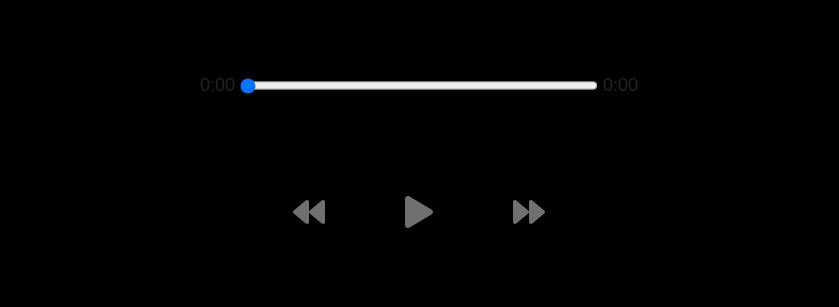
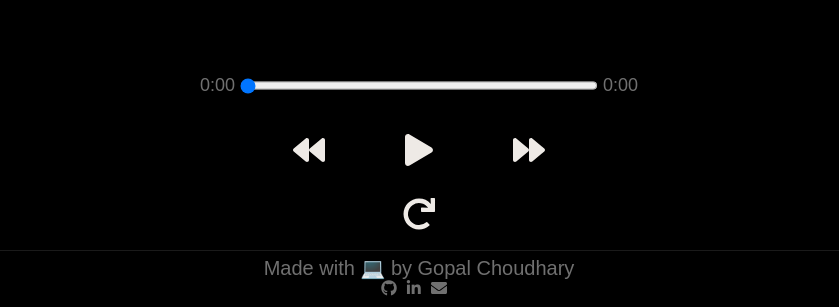
Before and after one commit to gopalkrs/rhythmic-music-player, a React (Create React App) app: page / in a window 1280 px wide. Shown: the part 490-797 px from the top of the page, without its empty margins (221-1060 px from the left). Built offline with nearby package versions, Linux system fonts and the light colour scheme; a web font is replaced by a local one.

Commit message:
added some features

```diff
--- a/src/App.js
+++ b/src/App.js
@@ -6,6 +6,7 @@ import Song from './components/Song';
 import musicData from './musicdata';
 import SongGallery from './components/SongGallery';
 import Navigation from './components/Navigation';
+import Footer from './components/Footer';
 
 function App() {
   const [songs, setSongs] = useState(musicData());
@@ -60,8 +61,9 @@ function App() {
         src={currentSong.audio}
         onEnded={endSongHandler} >
       </audio>
+      <Footer />
+    </div>
 
-    </div>
   )
 }
 
--- /dev/null
+++ b/src/components/Footer.js
@@ -0,0 +1,18 @@
+import React from 'react';
+import { FontAwesomeIcon } from '@fortawesome/react-fontawesome'
+import { faEnvelope } from '@fortawesome/free-solid-svg-icons'
+
+const Footer = ()=>{
+    return(
+        <div className='footer'>
+            <p>Made with &#128187; by Gopal Choudhary</p>
+            <div>
+                <i className="fab fa-github social-media-links"></i>
+                <i className="fab fa-linkedin-in social-media-links"></i>
+                <FontAwesomeIcon className = 'social-media-links' icon={faEnvelope} />
+            </div>
+        </div>
+    );
+};
+
+export default Footer;
--- a/src/components/Player.js
+++ b/src/components/Player.js
@@ -1,6 +1,6 @@
 import React, {useEffect} from 'react';
 import { FontAwesomeIcon } from '@fortawesome/react-fontawesome'
-import { faPlay,faPause,faBackward, faForward } from '@fortawesome/free-solid-svg-icons'
+import { faPlay,faPause,faBackward, faForward,faRedo } from '@fortawesome/free-solid-svg-icons'
 
 const Player = ({currentSong, isPlaying, setIsPlaying, audioRef, songInfo, setSongInfo, songs, setCurrentSong})=>{
 
@@ -37,6 +37,11 @@ const Player = ({currentSong, isPlaying, setIsPlaying, audioRef, songInfo, setSo
         setSongInfo({...songInfo, currentTime : e.target.value})
     }
 
+    const replayHandler = (e)=>{
+        audioRef.current.currentTime = 0;
+        setSongInfo({...songInfo, currentTime : 0});
+    }
+
     const skipTrackHandler = (direction)=>{
         const index = songs.findIndex((song)=>song.id === currentSong.id);
         if(direction==='forward'){
@@ -65,6 +70,7 @@ const Player = ({currentSong, isPlaying, setIsPlaying, audioRef, songInfo, setSo
                 <FontAwesomeIcon className = 'song-play-pause' icon={isPlaying? faPause : faPlay} onClick={playSongHandler} size='2x'/>
                 <FontAwesomeIcon className = 'song-play-pause' icon={faForward} size='2x' onClick={()=>skipTrackHandler('forward')}/>
             </div>
+            <FontAwesomeIcon className = 'song-play-pause' icon={faRedo} size='2x' onClick={replayHandler}/>
 
         </div>
     );
--- a/src/musicdata.js
+++ b/src/musicdata.js
@@ -9,7 +9,6 @@ function musicData(){
                 artist : "SwuM, afternoon bike ride",
                 audio : "https://mp3.chillhop.com/serve.php/?mp3=30134",
                 id : uuidv4(),
-                color : ["#496371", "#35312D"],
                 active : true
             },
             {
@@ -18,7 +17,6 @@ function musicData(){
                 artist : "Parkbench Epiphany",
                 audio : "https://mp3.chillhop.com/serve.php/?mp3=27501",
                 id : uuidv4(),
-                color : ["#496371", "#35312D"],
                 active : false
             },
             {
@@ -27,7 +25,6 @@ function musicData(){
                 artist : "Parkbench Epiphany",
                 audio : "https://mp3.chillhop.com/serve.php/?mp3=27504",
                 id : uuidv4(),
-                color : ["#496371", "#35312D"],
                 active : false
             },
             {
@@ -36,7 +33,6 @@ function musicData(){
                 artist : "Henz",
                 audio : "https://mp3.chillhop.com/serve.php/?mp3=24643",
                 id : uuidv4(),
-                color : ["#455570", "#493C2A"],
                 active : false
             },
             {
@@ -45,7 +41,6 @@ function musicData(){
                 artist : "SwuM",
                 audio : "https://mp3.chillhop.com/serve.php/?mp3=15226",
                 id : uuidv4(),
-                color : ["#543E2D", "#223030"],
                 active : false
             },
             {
@@ -54,7 +49,6 @@ function musicData(){
                 artist : "Leavv, Makzo",
                 audio : "https://mp3.chillhop.com/serve.php/?mp3=20119",
                 id : uuidv4(),
-                color : ["#E8B7B1", "#80A652"],
                 active : false
             },
             {
@@ -63,7 +57,6 @@ function musicData(){
                 artist : "Makzo, Mama Aiuto",
                 audio : "https://mp3.chillhop.com/serve.php/?mp3=24767",
                 id : uuidv4(),
-                color : ["#BAD2DC", "#392E4C"],
                 active : false
             },
             {
@@ -72,7 +65,6 @@ function musicData(){
                 artist : "Sleepy Fish",
                 audio : "https://mp3.chillhop.com/serve.php/?mp3=10023",
                 id : uuidv4(),
-                color : ["#8FBFCC", "#EFF8FA"],
                 active : false
 
             },
@@ -82,8 +74,10 @@ function musicData(){
                 artist : "Benny Dayal, Pritam",
                 audio : "https://pagalsong.in/uploads/systemuploads/mp3/83/Bigadne De - 83 128 Kbps.mp3",
                 id : uuidv4(),
-                color : ["#8FBFCC", "#EFF8FA"],
                 active : false
+            },
+            {
+
             }
         ]
     );
--- /dev/null
+++ b/src/styles/_footer.scss
@@ -0,0 +1,17 @@
+.footer{
+    border-top: 1px solid rgba(255,255,255,0.1);
+    margin: 20px 8px 0px 8px;
+    padding: 5px;
+    display: flex;
+    flex-direction: column;
+    align-items: center;
+    p{
+        color: #707070;
+        font-size: 20px;
+    }
+
+    .social-media-links{
+        color: #707070;
+        margin-right: 10px;
+    }
+}
--- a/src/styles/_player.scss
+++ b/src/styles/_player.scss
@@ -17,7 +17,7 @@
     }
     p{
         padding: 5px;
-        color: #282120;
+        color: #707070;
         font-size: 18px;
     }
 }
@@ -31,7 +31,7 @@
 }
 .song-play-pause{
     cursor: pointer;
-    color: #707070;
+    color: rgb(238, 234, 230);
 }
 
 @media screen and (max-width : 800px) {
--- a/src/styles/app.scss
+++ b/src/styles/app.scss
@@ -23,3 +23,4 @@ body{
 @import "./song";
 @import "./song-gallery";
 @import "./navigation";
+@import "./footer"
```
